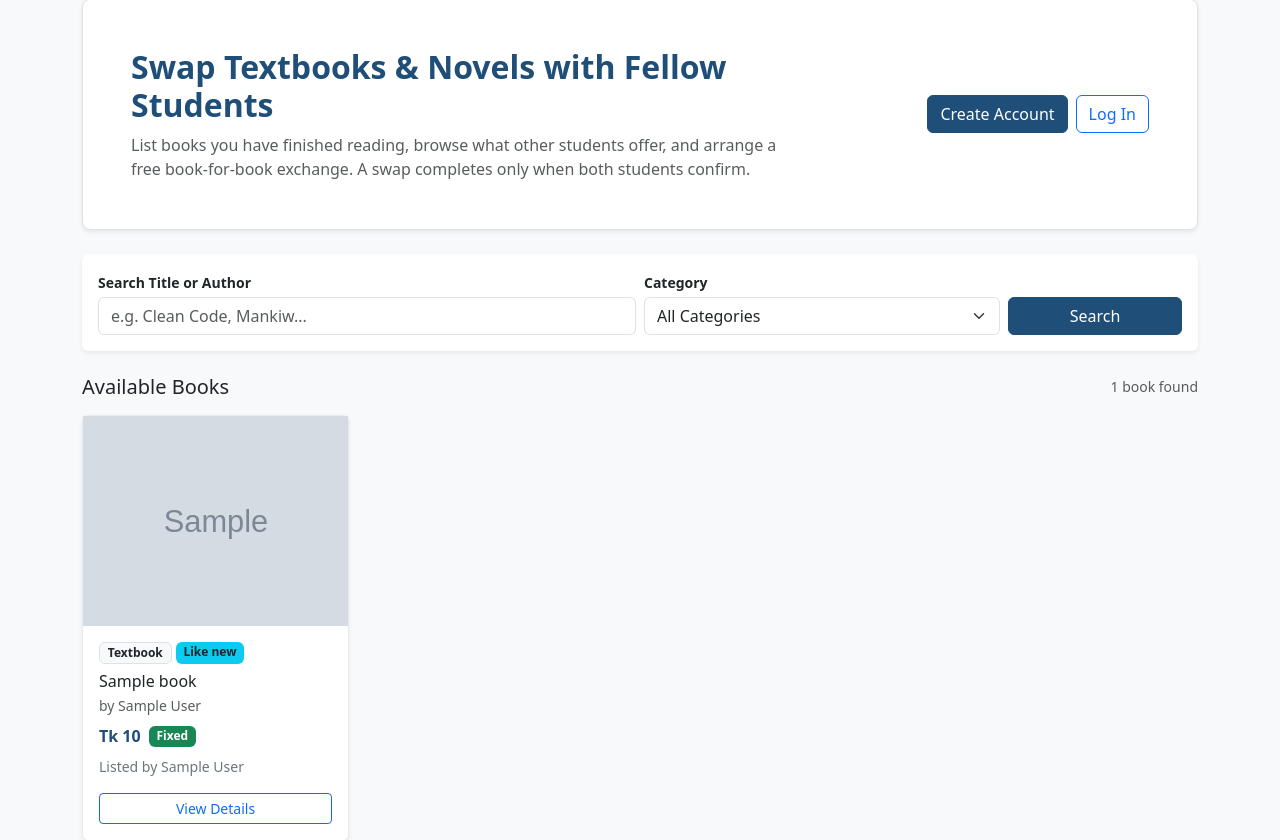
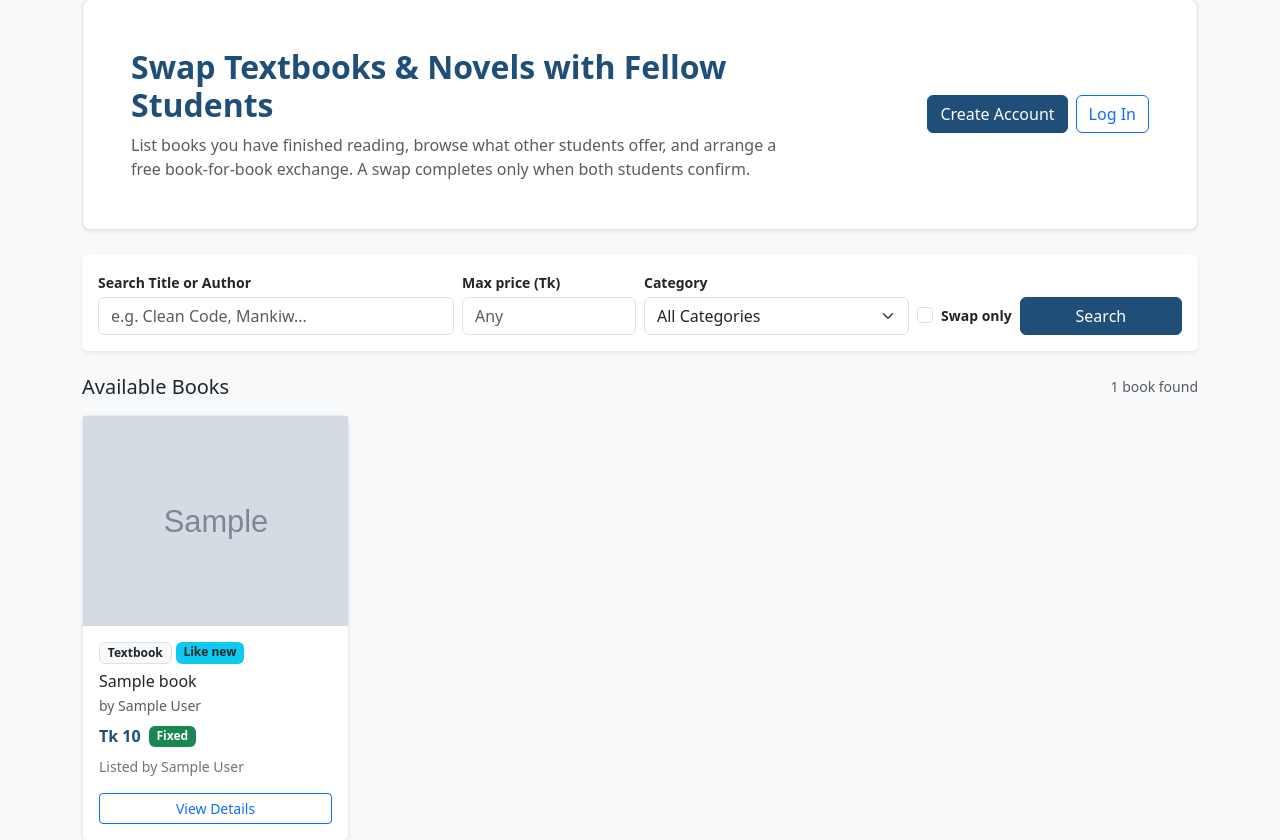
Before and after one commit to tastamanna02/BookSwap, a PHP site: page /BookSwap/ in a window 1280 px wide. Shown: the part 81-921 px from the top of the page. Run offline with PHP 8.4, Linux system fonts and the light colour scheme; data comes from the database, SQL or seed files in the repository; tables that the repository leaves empty hold one stand-in row (values such as "Sample post"); grey boxes marked "Sample" are stand-in pictures.

Commit message:
feat: add Book model, search API endpoint, and browse interface

```diff
--- a/api/books.php
+++ b/api/books.php
@@ -2,8 +2,8 @@
 /**
  * API Endpoint: Search Available Books (GET, public)
  *
- * Reads q (trimmed to 100 chars), category_id (or category), and page,
- * and returns JSON ['ok' => true] + Book::search(...).
+ * Reads q (trimmed to 100 chars), category_id (or category), price_max,
+ * swap_only (or swap-only), and page, and returns JSON ['ok' => true] + Book::search(...).
  */
 
 declare(strict_types=1);
@@ -21,4 +21,19 @@ $categoryId = isset($_GET['category_id'])
     : (int) ($_GET['category'] ?? 0);
 $page = isset($_GET['page']) ? (int) $_GET['page'] : 1;
 
-json_out(['ok' => true] + Book::search($q, max(0, $categoryId), $page));
+$priceMax = null;
+if (isset($_GET['price_max']) && is_string($_GET['price_max'])) {
+    $rawPriceMax = trim($_GET['price_max']);
+    if ($rawPriceMax !== '' && is_numeric($rawPriceMax)) {
+        $parsedMax = (float) $rawPriceMax;
+        if (is_finite($parsedMax) && $parsedMax >= 0) {
+            $priceMax = $parsedMax;
+        }
+    }
+}
+
+$rawSwapOnly = $_GET['swap_only'] ?? ($_GET['swap-only'] ?? '');
+$swapOnly = is_string($rawSwapOnly)
+    && in_array(strtolower(trim($rawSwapOnly)), ['1', 'true', 'yes', 'on'], true);
+
+json_out(['ok' => true] + Book::search($q, max(0, $categoryId), $page, 8, $priceMax, $swapOnly));
--- a/app/Models/Book.php
+++ b/app/Models/Book.php
@@ -454,16 +454,23 @@ class Book
     }
 
     /**
-     * Paginated search for available books by title/author and optional category.
+     * Paginated search for available books by title/author, category, and optional price filters.
      * Returns ['items', 'total', 'page', 'pages'].
      */
-    public static function search(string $q = '', int $categoryId = 0, int $page = 1, int $perPage = 8): array
-    {
+    public static function search(
+        string $q = '',
+        int $categoryId = 0,
+        int $page = 1,
+        int $perPage = 8,
+        ?float $priceMax = null,
+        bool $swapOnly = false
+    ): array {
         $pdo = Database::pdo();
 
         $conditions = ["b.status = 'available'"];
         $trimmed = trim($q);
         $like = '';
+        $boundPriceMax = null;
 
         if ($trimmed !== '') {
             $like = '%' . self::escapeLike($trimmed) . '%';
@@ -475,17 +482,31 @@ class Book
             $conditions[] = 'b.category_id = :category_id';
         }
 
+        if ($swapOnly) {
+            $conditions[] = 'b.price IS NULL';
+        } elseif ($priceMax !== null && is_finite($priceMax) && $priceMax >= 0) {
+            $boundPriceMax = number_format(min(self::MAX_PRICE, $priceMax), 2, '.', '');
+            $conditions[] = 'b.price IS NOT NULL AND b.price <= :price_max';
+        }
+
         $whereSql = implode(' AND ', $conditions);
+
+        $bindFilters = static function (PDOStatement $stmt) use ($trimmed, $like, $categoryId, $boundPriceMax): void {
+            if ($trimmed !== '') {
+                $stmt->bindValue(':q1', $like, PDO::PARAM_STR);
+                $stmt->bindValue(':q2', $like, PDO::PARAM_STR);
+            }
+            if ($categoryId > 0) {
+                $stmt->bindValue(':category_id', $categoryId, PDO::PARAM_INT);
+            }
+            if ($boundPriceMax !== null) {
+                $stmt->bindValue(':price_max', $boundPriceMax, PDO::PARAM_STR);
+            }
+        };
 
         // 1. Count total matching available books first
         $countStmt = $pdo->prepare("SELECT COUNT(*) FROM books b WHERE $whereSql");
-        if ($trimmed !== '') {
-            $countStmt->bindValue(':q1', $like, PDO::PARAM_STR);
-            $countStmt->bindValue(':q2', $like, PDO::PARAM_STR);
-        }
-        if ($categoryId > 0) {
-            $countStmt->bindValue(':category_id', $categoryId, PDO::PARAM_INT);
-        }
+        $bindFilters($countStmt);
         $countStmt->execute();
         $total = (int) $countStmt->fetchColumn();
 
@@ -509,13 +530,7 @@ class Book
                       LIMIT :limit OFFSET :offset";
 
         $stmt = $pdo->prepare($selectSql);
-        if ($trimmed !== '') {
-            $stmt->bindValue(':q1', $like, PDO::PARAM_STR);
-            $stmt->bindValue(':q2', $like, PDO::PARAM_STR);
-        }
-        if ($categoryId > 0) {
-            $stmt->bindValue(':category_id', $categoryId, PDO::PARAM_INT);
-        }
+        $bindFilters($stmt);
         $stmt->bindValue(':limit', $perPage, PDO::PARAM_INT);
         $stmt->bindValue(':offset', $offset, PDO::PARAM_INT);
         $stmt->execute();
--- a/assets/js/browse.js
+++ b/assets/js/browse.js
@@ -11,6 +11,8 @@
     const form = document.getElementById('search-form');
     const qInput = document.getElementById('q');
     const categorySelect = document.getElementById('category');
+    const priceMaxInput = document.getElementById('price_max');
+    const swapOnlyCheckbox = document.getElementById('swap_only');
     const countEl = document.getElementById('count');
     const spinnerEl = document.getElementById('spinner');
     const gridEl = document.getElementById('grid');
@@ -254,9 +256,16 @@
         const params = new URLSearchParams();
         const qVal = qInput ? qInput.value.trim() : '';
         const catVal = categorySelect ? Number(categorySelect.value || '0') : 0;
+        const priceMaxVal = priceMaxInput ? priceMaxInput.value.trim() : '';
+        const isSwapOnly = Boolean(swapOnlyCheckbox && swapOnlyCheckbox.checked);
 
         if (qVal !== '') params.set('q', qVal);
         if (catVal > 0) params.set('category_id', String(catVal));
+        if (isSwapOnly) {
+            params.set('swap_only', '1');
+        } else if (priceMaxVal !== '') {
+            params.set('price_max', priceMaxVal);
+        }
         params.set('page', String(currentPage));
 
         const result = await api('api/books.php?' + params.toString());
@@ -300,6 +309,19 @@
         }
     }
 
+    function syncPriceMaxDisabled() {
+        if (priceMaxInput && swapOnlyCheckbox) {
+            priceMaxInput.disabled = swapOnlyCheckbox.checked;
+        }
+    }
+
+    function scheduleDebouncedFilter() {
+        clearTimeout(debounceTimer);
+        debounceTimer = setTimeout(function () {
+            loadBooks(1, false);
+        }, 300);
+    }
+
     form.addEventListener('submit', function (event) {
         event.preventDefault();
         clearTimeout(debounceTimer);
@@ -307,12 +329,12 @@
     });
 
     if (qInput) {
-        qInput.addEventListener('input', function () {
-            clearTimeout(debounceTimer);
-            debounceTimer = setTimeout(function () {
-                loadBooks(1, false);
-            }, 300);
-        });
+        qInput.addEventListener('input', scheduleDebouncedFilter);
+    }
+
+    if (priceMaxInput) {
+        priceMaxInput.addEventListener('input', scheduleDebouncedFilter);
+        priceMaxInput.addEventListener('change', scheduleDebouncedFilter);
     }
 
     if (categorySelect) {
@@ -322,7 +344,16 @@
         });
     }
 
+    if (swapOnlyCheckbox) {
+        swapOnlyCheckbox.addEventListener('change', function () {
+            syncPriceMaxDisabled();
+            clearTimeout(debounceTimer);
+            loadBooks(1, false);
+        });
+    }
+
     document.addEventListener('DOMContentLoaded', function () {
+        syncPriceMaxDisabled();
         loadBooks(currentPage, false);
     });
 })();
--- a/index.php
+++ b/index.php
@@ -13,6 +13,13 @@ require_once __DIR__ . DIRECTORY_SEPARATOR . 'app' . DIRECTORY_SEPARATOR . 'boot
 
 $q = isset($_GET['q']) && is_string($_GET['q']) ? mb_substr(trim($_GET['q']), 0, 100) : '';
 $categoryId = isset($_GET['category']) ? (int) $_GET['category'] : (int) ($_GET['category_id'] ?? 0);
+$priceMaxInput = isset($_GET['price_max']) && is_string($_GET['price_max']) ? trim($_GET['price_max']) : '';
+if ($priceMaxInput !== '' && (!is_numeric($priceMaxInput) || (float) $priceMaxInput < 0)) {
+    $priceMaxInput = '';
+}
+$rawSwapOnly = $_GET['swap_only'] ?? ($_GET['swap-only'] ?? '');
+$swapOnly = is_string($rawSwapOnly)
+    && in_array(strtolower(trim($rawSwapOnly)), ['1', 'true', 'yes', 'on'], true);
 $categories = Book::categories();
 $currentUserId = Auth::id() ?? 0;
 
@@ -44,7 +51,7 @@ require __DIR__ . DIRECTORY_SEPARATOR . 'partials' . DIRECTORY_SEPARATOR . 'head
 
 <form id="search-form" method="GET" action="<?= e(url('index.php')) ?>" class="card border-0 shadow-sm p-3 mb-4">
     <div class="row g-2 align-items-end">
-        <div class="col-md-6">
+        <div class="col-12 col-md-4">
             <label for="q" class="form-label small fw-semibold mb-1">Search Title or Author</label>
             <input type="text"
                    id="q"
@@ -54,7 +61,19 @@ require __DIR__ . DIRECTORY_SEPARATOR . 'partials' . DIRECTORY_SEPARATOR . 'head
                    placeholder="e.g. Clean Code, Mankiw..."
                    value="<?= e($q) ?>">
         </div>
-        <div class="col-md-4">
+        <div class="col-6 col-md-2">
+            <label for="price_max" class="form-label small fw-semibold mb-1">Max price (Tk)</label>
+            <input type="number"
+                   id="price_max"
+                   name="price_max"
+                   min="1"
+                   step="0.01"
+                   class="form-control"
+                   placeholder="Any"
+                   value="<?= e($priceMaxInput) ?>"
+                   <?= $swapOnly ? 'disabled' : '' ?>>
+        </div>
+        <div class="col-6 col-md-3">
             <label for="category" class="form-label small fw-semibold mb-1">Category</label>
             <select id="category" name="category" class="form-select">
                 <option value="0">All Categories</option>
@@ -65,7 +84,20 @@ require __DIR__ . DIRECTORY_SEPARATOR . 'partials' . DIRECTORY_SEPARATOR . 'head
                 <?php endforeach; ?>
             </select>
         </div>
-        <div class="col-md-2 d-grid">
+        <div class="col-6 col-md-auto d-flex align-items-center pb-md-2">
+            <div class="form-check mb-0">
+                <input class="form-check-input"
+                       type="checkbox"
+                       id="swap_only"
+                       name="swap_only"
+                       value="1"
+                       <?= $swapOnly ? 'checked' : '' ?>>
+                <label class="form-check-label small fw-semibold" for="swap_only">
+                    Swap only
+                </label>
+            </div>
+        </div>
+        <div class="col-6 col-md d-grid">
             <button type="submit" class="btn btn-primary">Search</button>
         </div>
     </div>
```
